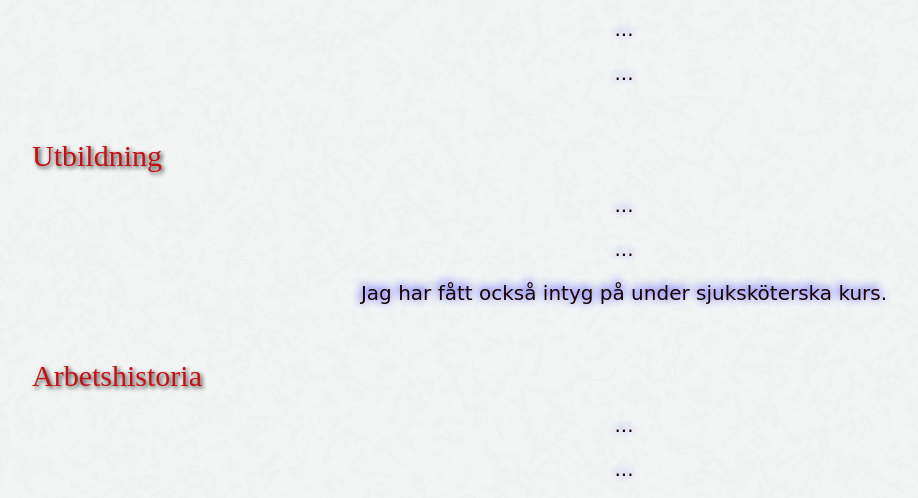
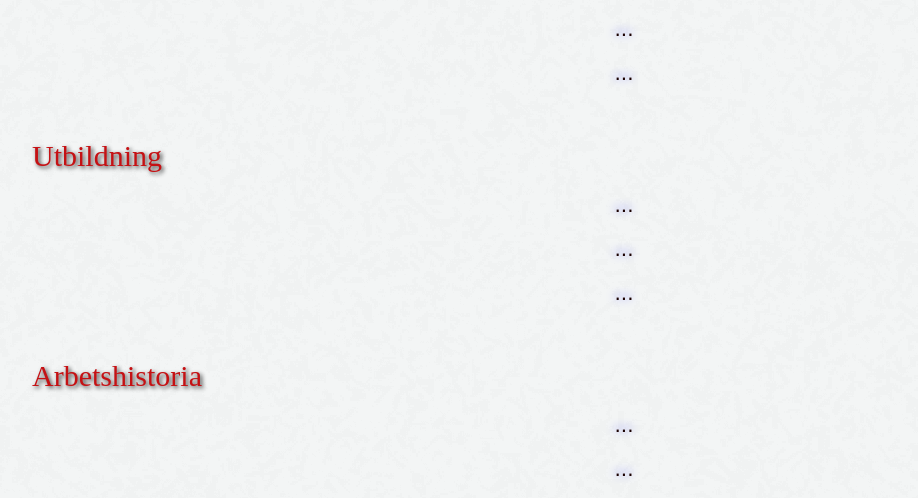
Before and after one commit to NezarSheikhi/About-Me, a plain HTML site: page index.html in a window 1280 px wide. Shown: the part 579-1077 px from the top of the page, without its empty margins (16-934 px from the left). Drawn offline with Linux system fonts and the light colour scheme; files whose address does not match are found by name.

Commit message:
same before

```diff
--- a/index.html
+++ b/index.html
@@ -35,7 +35,7 @@
             <article class="information">
                  <p>...</p>
                  <p>...</p>
-                 <p>Jag har fått också intyg på under sjuksköterska kurs.</p>
+                 <p>...</p>
             </article>
         </section>
         <br>
```
